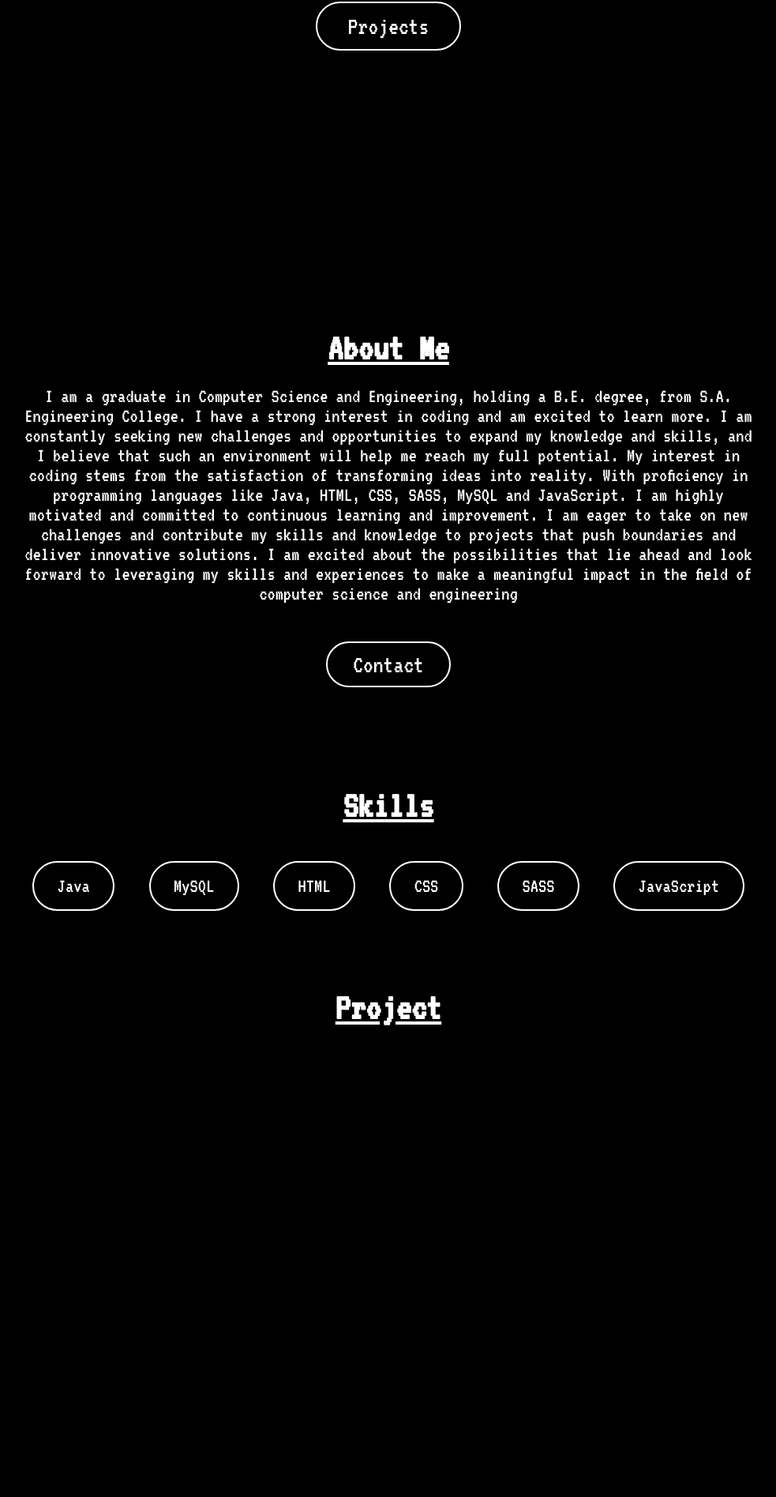
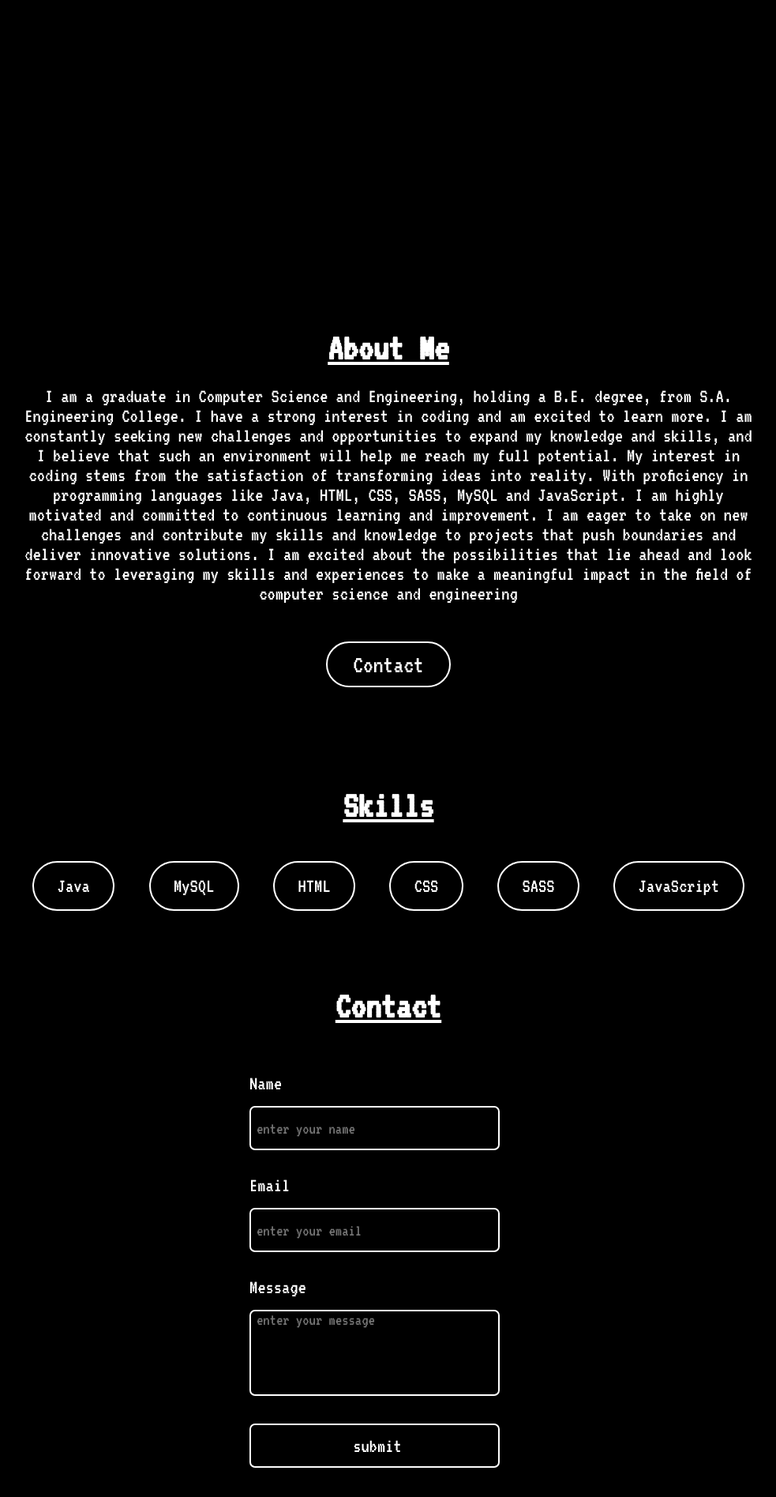
Before and after one commit to Ganeshamurthy/Portfolio, a plain HTML site: page index.html in a window 1280 px wide. Shown: the part 407-2302 px from the top of the page at 79% size, without its empty margins (148-1131 px from the left). Drawn offline with nearby package versions, Linux system fonts and the light colour scheme.

Commit message:
commented project section

```diff
--- a/index.html
+++ b/index.html
@@ -35,7 +35,7 @@
             <h1>HEY, I'M <span id="element"></span></h1>
         </aside>
         <aside class="homeBlockButton">
-            <button onclick="button('#project')">Projects</button>
+            <!-- <button onclick="button('#project')">Projects</button> -->
         </aside>
     </section>
     <!-- home page ends -->
@@ -84,11 +84,11 @@
     <!-- Skill ends -->
 
     <!-- Project starts -->
-    <section class="project" id="project">
+    <!-- <section class="project" id="project">
         <aside class="title">
             <h1>Project</h1>
         </aside>
-    </section>
+    </section> -->
     <!-- Project ends -->
 
     <!-- Contact starts -->
```
